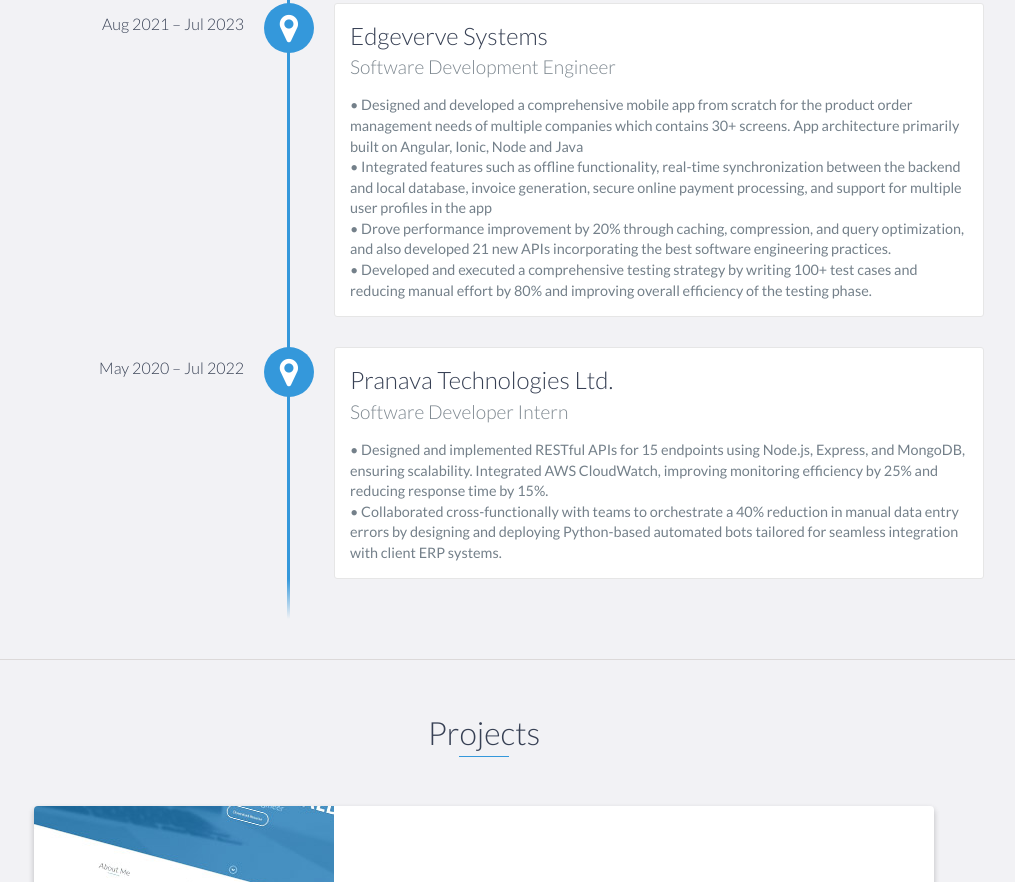
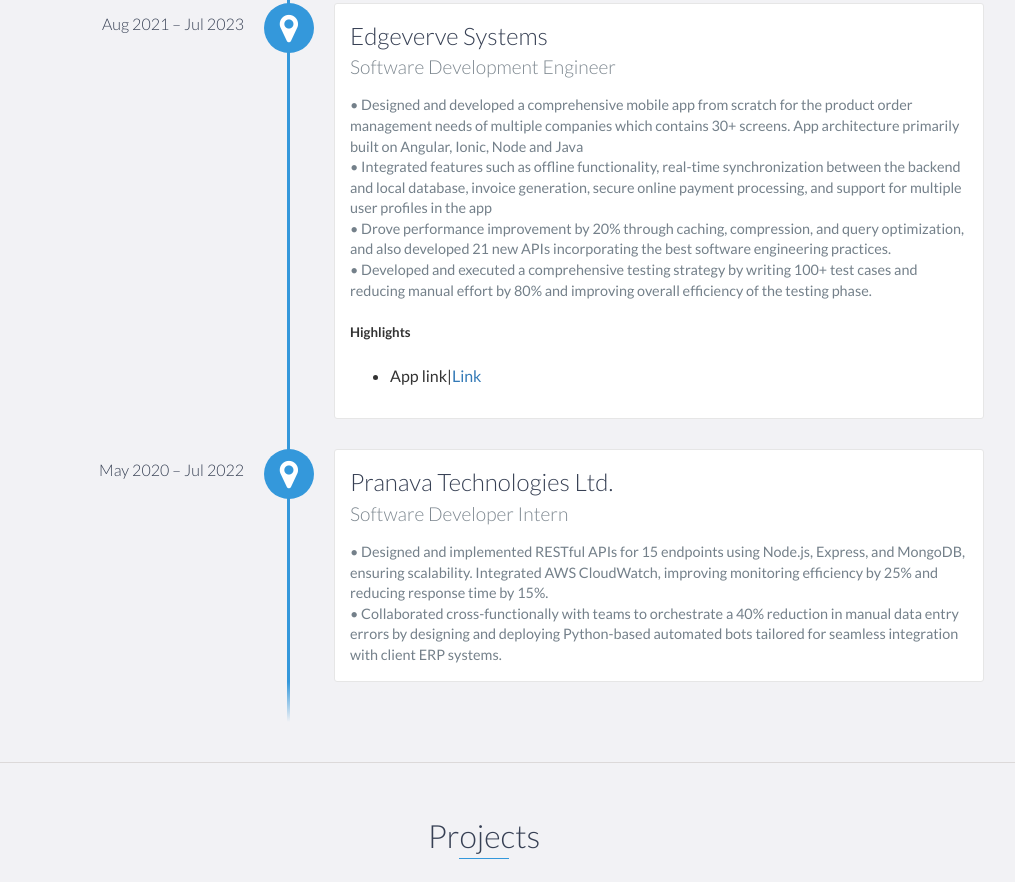
Before and after one commit to Mourya8/portfolio, a plain HTML site: page index.html in a window 1280 px wide. Shown: the part 1510-2392 px from the top of the page, without its empty margins (156-1171 px from the left). Drawn offline with nearby package versions, Linux system fonts and the light colour scheme.

Commit message:
app link added

```diff
--- a/index.html
+++ b/index.html
@@ -120,13 +120,13 @@
                 <p>
                     •	Developed and executed a comprehensive testing strategy by writing 100+ test cases and reducing manual effort by 80% and improving overall efficiency of the testing phase.
                 </p>
-                <!-- <h5>Highlights</h5>
+                <h5>Highlights</h5>
                 <ul>
 
-                    <li>React Application |<a href="">Link</a></li>
-                    <li>ks |<a href="">Link</a></li>
-                    <li>ks |<a href="">Link</a></li>
-                </ul> -->
+                    <li> App link|<a href="https://play.google.com/store/apps/details?id=com.edge.android.teorderapp&pcampaignid=web_share">Link</a></li>
+                    <!-- <li>ks |<a href="">Link</a></li>
+                    <li>ks |<a href="">Link</a></li> -->
+                </ul>
             </div>
 
             <div data-date="May 2020 – Jul 2022">
```
